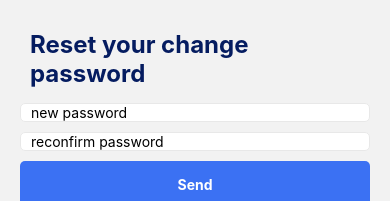
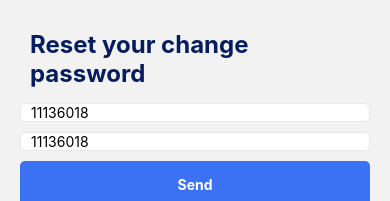
Before and after one commit to cj2023112204/JusticeX-frontend, a React Native app: screen /ChangePassword in a window 390 px wide. Shown: the top 201 px of the page. Built offline with nearby package versions, Linux system fonts and the light colour scheme.

Commit message:
更改密碼 連接後端(寫死)

```diff
--- a/src/screen/ChangePasswordScreen.tsx
+++ b/src/screen/ChangePasswordScreen.tsx
@@ -1,16 +1,57 @@
 import { View, Text,TextInput, StyleSheet, ScrollView } from 'react-native';
 import React, { useState } from 'react';
+import AsyncStorage from '@react-native-async-storage/async-storage';
 import { useNavigation } from '@react-navigation/native';
 import CustomButton from '../components/CustomButton';
 import CustomInput from '../components/CustomInput';
+import { API_URL } from '../../config';
+
 const ChangePprofileScreen = () => {
-  const [email, setEmail] = useState('');
 
+  // const navigation = useNavigation();
+
+  //const API_URL = 'http://13.208.146.112:8000/api';
+
+  const [email, setname] = useState('11136018@ntub.edu.tw');
+  const [password, setPassword] = useState('11136018');
   const navigation = useNavigation();
 
   //const API_URL = 'http://13.208.146.112:8000/api';
 
+  const onChangePw = async() => {
+      // console.warn('onSubmitPressed');
+      const accessToken = await AsyncStorage.getItem('access_token');
+      fetch(`${API_URL}/account/change_password/`, {
+          method: 'PATCH',
+          headers: {
+            'Content-Type': 'application/json',
+            Authorization: `Bearer ${accessToken}`,
+          },
+          body: JSON.stringify({
+            email: email,
+            password: password,
+          }),
+        })
+          .then((response) => response.json())
+          .then((data) => {
+            // Handle response data
+            //setUsername(data)
+            //setPassword(data)
+            if(data.success===true){
+              console.log(data.message)
+            }else{
+              console.log('error')
+            }
+            console.log(data)
+            navigation.goBack();
+          })
+          .catch((error) => {
+            // Handle error
+            console.error(error);
+          });
 
+      //navigation.navigate('SignIn' as never);
+  };
   const onPressed = () => {
     navigation.goBack();
   };
@@ -20,12 +61,22 @@ const ChangePprofileScreen = () => {
       <View style={styles.root}>
         <Text style={styles.title}>Reset your change password</Text>
 
-        <View style={styles.container}>
+        {/* <View style={styles.container}>
             <TextInput placeholder="new password"/>
-        </View>
-        <View style={styles.container}>
+        </View> */}
+        <CustomInput
+          placeholder="new password"
+          value={password}
+          setValue={setPassword}
+        />
+        <CustomInput
+          placeholder="reconfirm password"
+          value={password}
+          setValue={setPassword}
+        />
+        {/* <View style={styles.container}>
             <TextInput placeholder="reconfirm password"/>
-        </View>
+        </View> */}
         {/* <CustomInput
           placeholder="name"
           value={email}
@@ -42,7 +93,7 @@ const ChangePprofileScreen = () => {
           setValue={setEmail}
         /> */}
 
-        <CustomButton text="Send" onPress={onPressed} />
+        <CustomButton text="Send" onPress={onChangePw} />
 
         <CustomButton
           text="Back to Profile"
```
